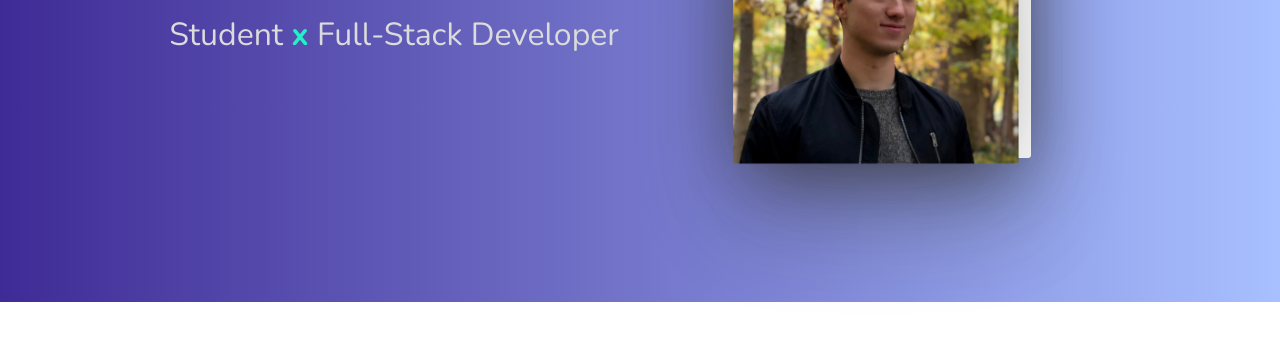
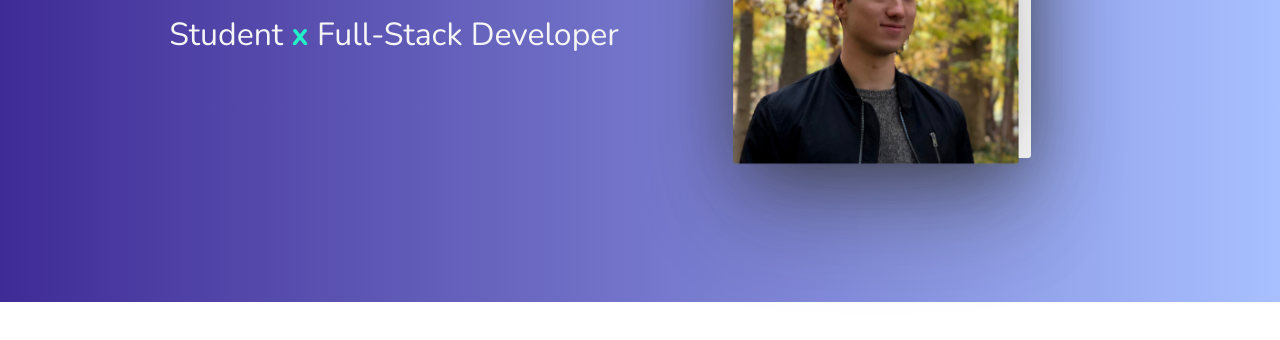
Before and after one commit to jsisaacs/portfolio, a website: page index.html in a window 1280 px wide. Shown: the part 398-738 px from the top of the page. Drawn offline with nearby package versions, Linux system fonts and the light colour scheme.

Commit message:
changed hero subtitle color from light grey to white

```diff
--- a/css/extensions.css
+++ b/css/extensions.css
@@ -14,7 +14,7 @@
     border-radius: 3px;
 }
 
-.subtitle.is-3.has-text-grey-lighter {
+.subtitle.is-3.has-text-light {
     padding-top: 10px;
 }
 
--- a/index.html
+++ b/index.html
@@ -74,7 +74,7 @@
                             <figure class="image is-96x96">
                                 <img id="logo-dark" src="./assets/ji-logo-dark.png" width="96px" alt="Josh Isaacson Logo (dark)">
                             </figure>
-                            <p class="subtitle is-3 has-text-grey-lighter">Student <strong class="has-text-link">x</strong> Full-Stack Developer</p>
+                            <p class="subtitle is-3 has-text-light">Student <strong class="has-text-link">x</strong> Full-Stack Developer</p>
                         </div>
                         <div class="column is-6">
                             <div class="level">
```
